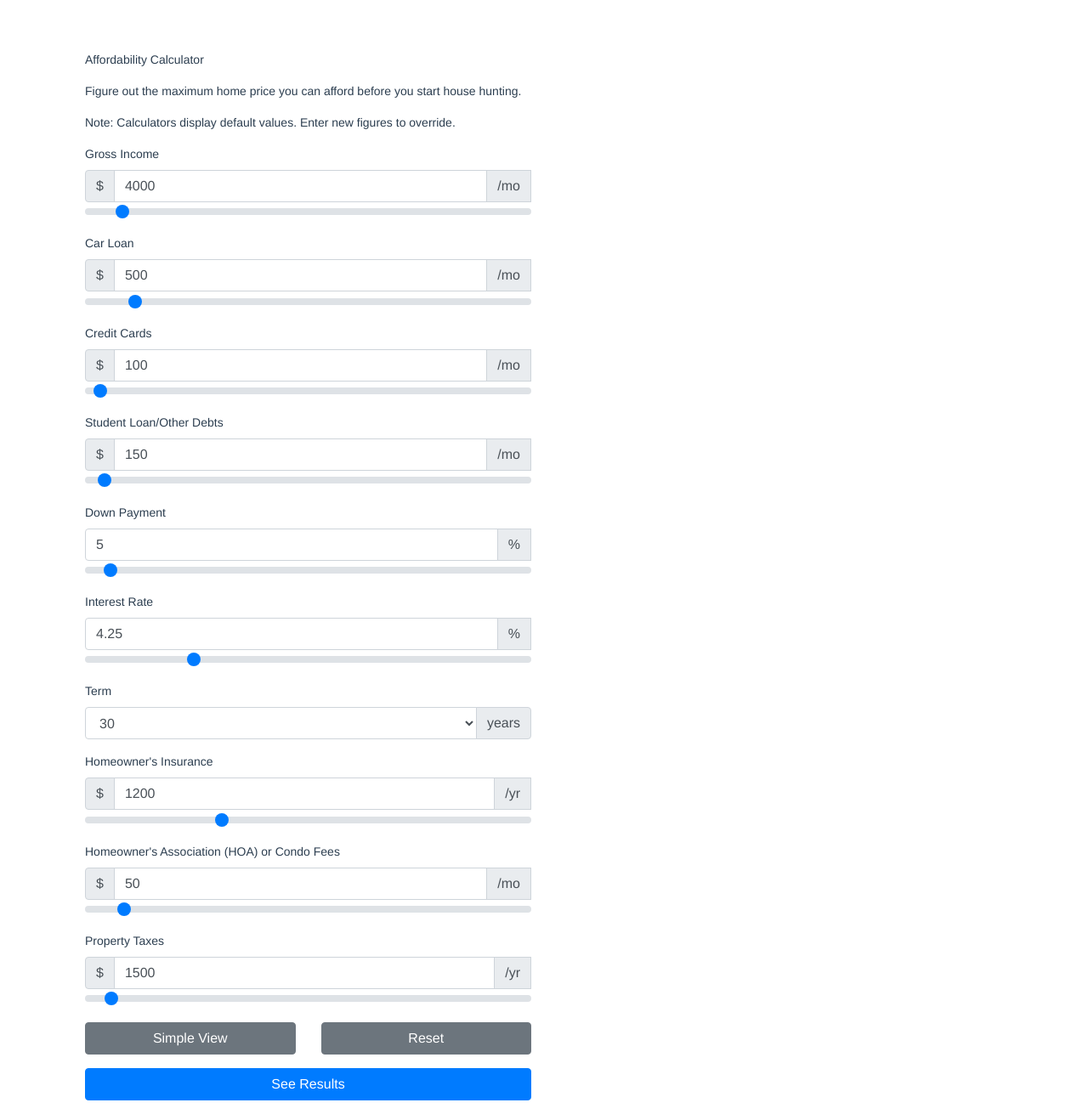
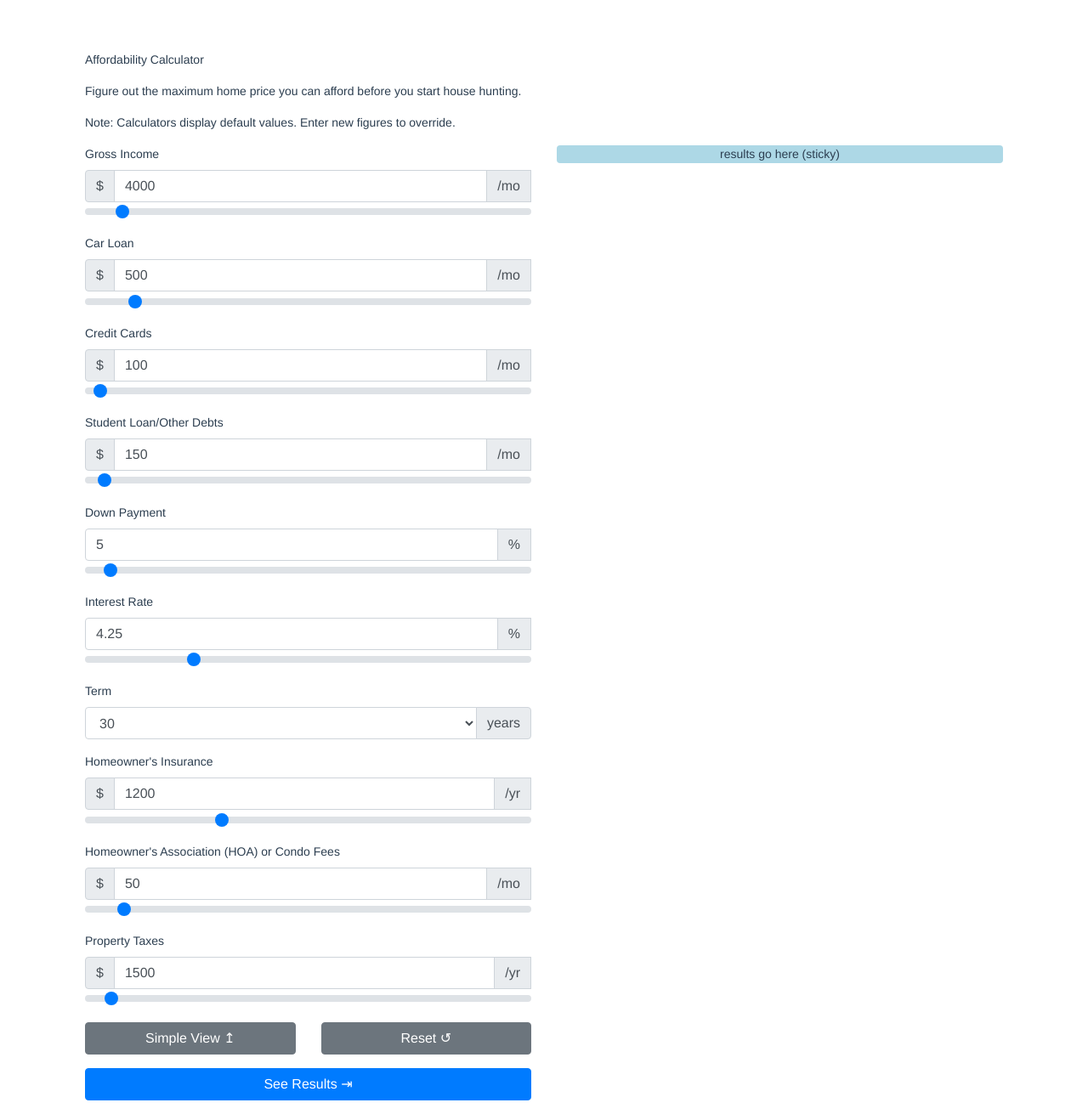
Before and after one commit to nashpatty/purchase-calculator, a Vue app: page / in a window 1280 px wide. Shown: the whole page at 85% size. Built offline with nearby package versions, Linux system fonts and the light colour scheme.

Commit message:
added a sticky results div and some icons to buttons

```diff
--- a/src/components/AffordabilityCalculator.vue
+++ b/src/components/AffordabilityCalculator.vue
@@ -223,19 +223,23 @@
               <div class="form-group" id="form-mod-group">
                 <div class="row">
                   <div class="col">
-                    <button type="button" class="btn btn-secondary btn-block">Simple View</button>
+                    <button type="button" class="btn btn-secondary btn-block">Simple View &#8613;</button>
                   </div>
                   <div class="col">
-                    <button type="button" class="btn btn-secondary btn-block">Reset</button>
+                    <button type="button" class="btn btn-secondary btn-block">Reset &#8634;</button>
                   </div>
                 </div>
               </div>
               <div class="form-group" id="submit-form-group">
-                <button class="btn btn-block btn-primary" type="submit">See Results</button>
+                <button class="btn btn-block btn-primary" type="submit">See Results &#8677;</button>
               </div>
             </form>
           </div>
-          <div class="col-6" id="result"></div>
+          <div class="col-6" id="result">
+            <div class="sticky">
+              <p class="background-lightblue text-center rounded">results go here (sticky)</p>
+            </div>
+          </div>
         </div>
       </div>
     </div>
@@ -250,6 +254,14 @@ export default {
 
 <!-- Add "scoped" attribute to limit CSS to this component only -->
 <style scoped>
+.sticky {
+  position: -webkit-sticky;
+  position: sticky;
+  top: 0;
+}
+.background-lightblue {
+  background-color: lightblue;
+}
 h3 {
   margin: 40px 0 0;
 }
```
